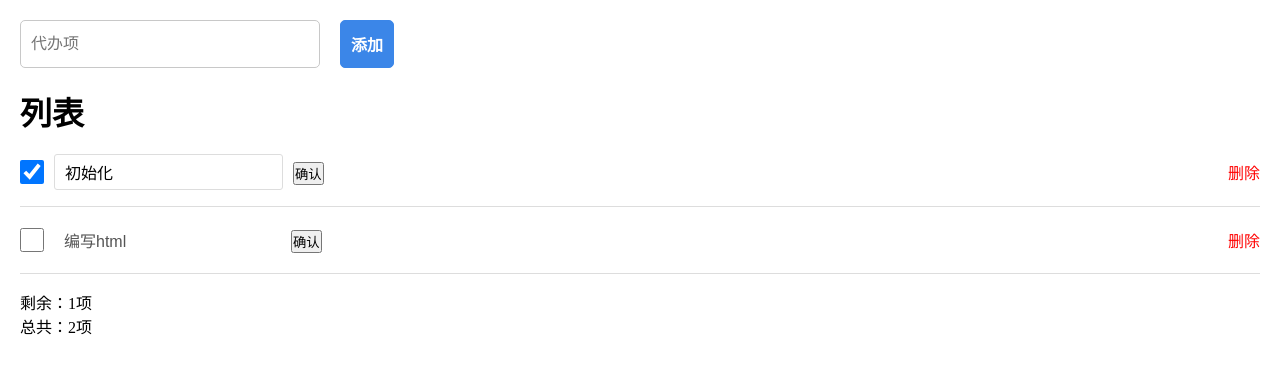
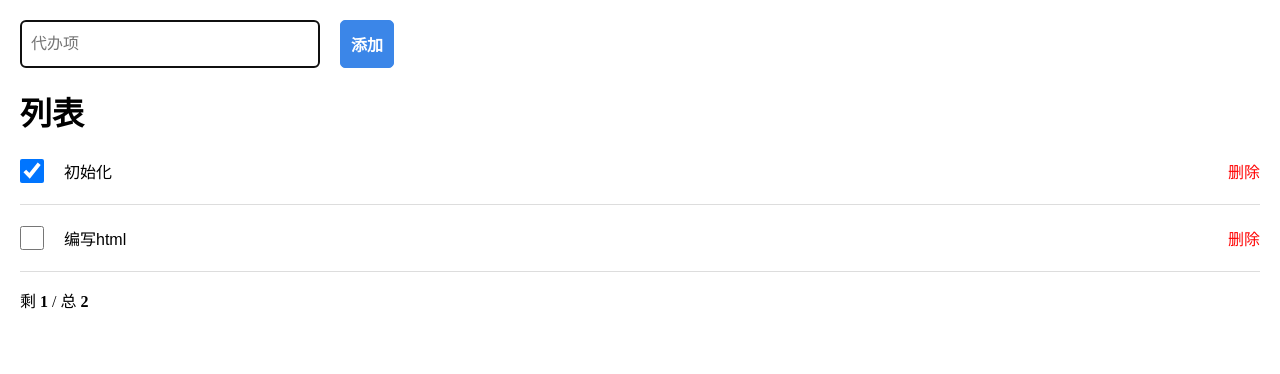
Before and after one commit to donaf/fe-process, a Vue app: page / in a window 1280 px wide. Shown: the top 374 px of the page. Built offline with nearby package versions, Linux system fonts and the light colour scheme.

Commit message:
perf: 点击编辑input框

```diff
--- a/src/views/Home.vue
+++ b/src/views/Home.vue
@@ -12,7 +12,7 @@ let text = "";
 const list: Todo[] = reactive([
   {
     status: true,
-    editable: true,
+    editable: false,
     text: "初始化",
   },
   {
@@ -52,8 +52,7 @@ const leftNum = computed(() => list.filter((item) => !item.status).length);
  * 编辑
  * @param item
  */
-//TODO 双击聚焦输入框
-const onClickInput = (item: Todo) => {
+const onClickInput = (item: Todo, e: any) => {
   item.editable = true;
 };
 
@@ -61,16 +60,34 @@ const onClickInput = (item: Todo) => {
  * 确认修改
  * @param item
  */
-// TODO 点击确认按钮，内容才保存
-const onConfirm = (item: Todo) => {
-  //
+const onConfirm = (item: Todo, index: number) => {
+  // list[index].editable = true;
+  if (!item.text.trim()) {
+    list.splice(index, 1);
+  }
+  item.editable = false;
+};
+
+/**
+ * input失焦
+ * @param item
+ * @param index
+ * @param e
+ */
+const onBlurEdit = (item: Todo, index: number, e: any) => {
+  if (!e.target.value.trim()) {
+    list.splice(index, 1);
+  }
+  item.editable = false;
 };
 </script>
 
 <template>
   <div class="todo-conainter">
     <div class="header">
+      <!-- TODO 回车键添加 -->
       <input
+        autofocus
         class="input-class"
         type="text"
         v-model="text"
@@ -85,18 +102,22 @@ const onConfirm = (item: Todo) => {
         <li class="li" v-for="(item, index) in list" :key="index">
           <span class="li-left">
             <input type="checkbox" class="checkbox" v-model="item.status" />
-            <b
-              :class="{ 'text-done': item.status }"
-              @click="onClickInput(item)"
-            >
+            <b :class="{ 'text-done': item.status }">
               <input
+                :ref="`liText[${index}]`"
                 class="li-text"
-                :class="{ 'li-text_active': item.editable }"
                 type="text"
                 v-model="item.text"
-                :disabled="!item.editable"
+                @click="onClickInput(item, $event)"
+                @blur="onBlurEdit(item, index, $event)"
               />
-              <button class="btn-confirm" @click="onConfirm(item)">确认</button>
+              <button
+                class="btn-confirm"
+                @click="onConfirm(item, index)"
+                v-if="item.editable"
+              >
+                确认
+              </button>
             </b>
           </span>
           <span class="delete" @click="onDelete(index)">删除</span>
@@ -104,8 +125,9 @@ const onConfirm = (item: Todo) => {
       </ul>
     </div>
     <div class="footer" v-if="list && list.length > 0">
-      <div>剩余：{{ leftNum }}项</div>
-      <div>总共：{{ list.length }}项</div>
+      <div>
+        剩 <b>{{ leftNum }}</b> / 总 <b> {{ list.length }} </b>
+      </div>
     </div>
   </div>
 </template>
```
